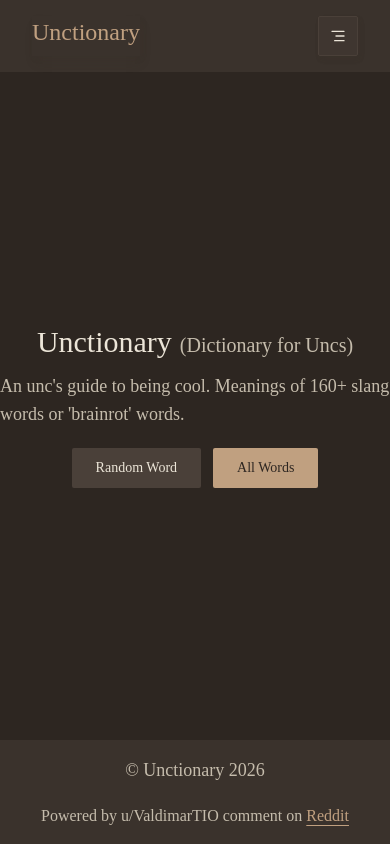
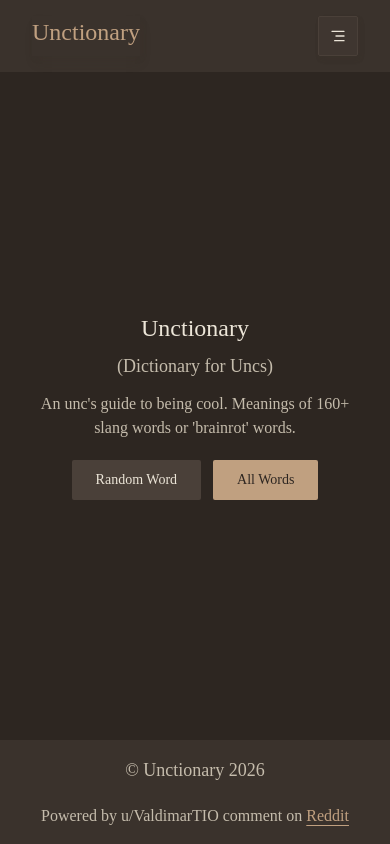
Before and after one commit to suyogpoudel/unctionary, a Next.js app: page / in a window 390 px wide. Built offline with nearby package versions, Linux system fonts and the light colour scheme.

Commit message:
fixed spacing and layout issues

```diff
--- a/app/layout.tsx
+++ b/app/layout.tsx
@@ -32,7 +32,7 @@
         <header>
           <Navbar />
         </header>
-        <main className="flex-1 flex justify-center items-center">
+        <main className="flex-1 flex justify-center items-center py-10 px-10">
           {children}
         </main>
         <Footer />
--- a/app/page.tsx
+++ b/app/page.tsx
@@ -4,11 +4,13 @@
 const Home = () => {
   return (
     <div className="flex flex-col justify-center items-center">
-      <div className="flex items-baseline gap-2 mb-3">
-        <h1 className="text-3xl">Unctionary</h1>
-        <p className="text-xl text-muted-foreground">(Dictionary for Uncs)</p>
+      <div className="flex items-baseline text-center gap-2 mb-3 max-sm:flex-col max-sm:items-center">
+        <h1 className="text-2xl sm:text-3xl">Unctionary</h1>
+        <p className="text-lg sm:text-xl text-muted-foreground">
+          (Dictionary for Uncs)
+        </p>
       </div>
-      <p className="text-muted-foreground text-lg">
+      <p className="text-muted-foreground sm:text-lg text-center">
         An unc&apos;s guide to being cool. Meanings of 160+ slang words or
         'brainrot' words.
       </p>
--- a/app/words/page.tsx
+++ b/app/words/page.tsx
@@ -4,7 +4,7 @@
 
 const AllWords = () => {
   return (
-    <div className="flex flex-col justify-center items-center py-10 px-10 overflow-x-hidden">
+    <div className="flex flex-col justify-center items-center">
       <h1 className="text-2xl mb-3">All Words</h1>
       <p className="text-muted-foreground mb-10 text-lg">
         See all the words we currently have listed in no particular order
```
